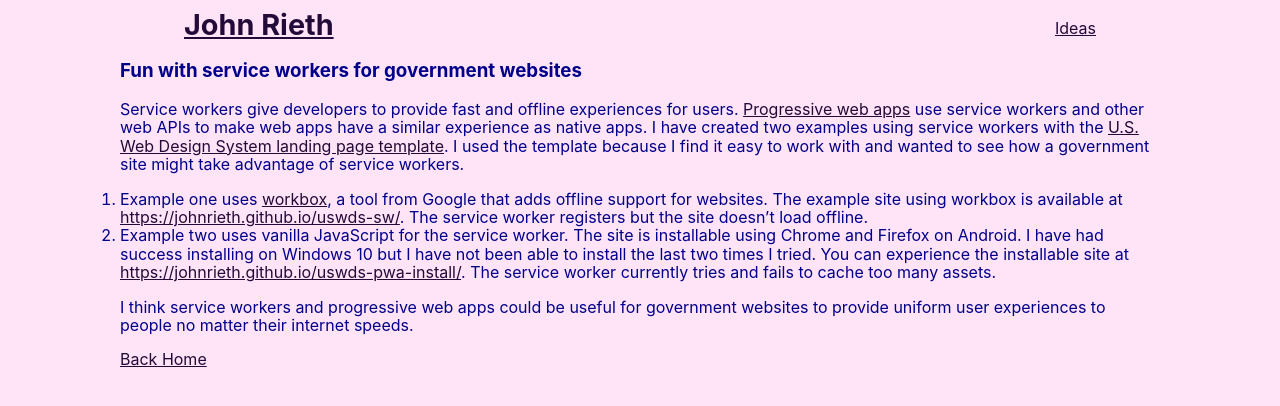
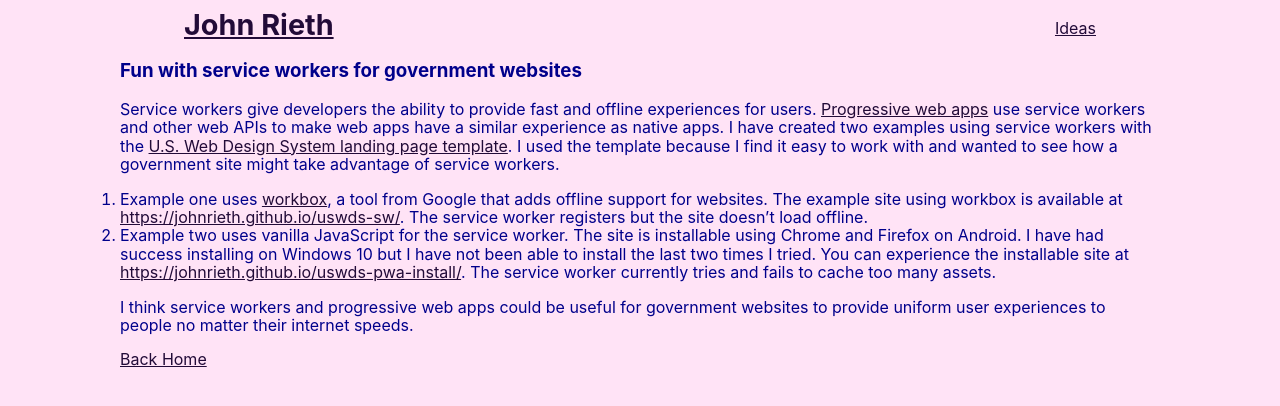
Before and after one commit to johnrieth-zz/johnrieth.github.io, a Jekyll site: the page built from _posts/2018-05-15-fun-with-service-workers-for-government.md, in a window 1280 px wide. Shown: the top 406 px of the page. Built offline with Jekyll 4.4.1, drawn with Linux system fonts in a browser that asks for light colours; a script that is not in the unit is left out.

Commit message:
spelling stuff

```diff
--- a/_layouts/home.html
+++ b/_layouts/home.html
@@ -2,7 +2,6 @@
 layout: default
 ---
 <div >
-    <h2>The design of this site is going to change a lot </h2>
 
     {{ content }}
 
--- a/_posts/2018-05-15-fun-with-service-workers-for-government.md
+++ b/_posts/2018-05-15-fun-with-service-workers-for-government.md
@@ -3,7 +3,7 @@ layout: post
 title: Fun with service workers for government websites
 categories: design service-workers
 ---
-Service workers give developers to provide fast and offline experiences for users. [Progressive web apps](https://developer.mozilla.org/en-US/Apps/Progressive) use service workers and other web APIs to make web apps have a similar experience as native apps. I have created two examples using service workers with the [U.S. Web Design System landing page template](https://designsystem.digital.gov/page-templates/landing/). I used the template because I find it easy to work with and wanted to see how a government site might take advantage of service workers.
+Service workers give developers the ability to provide fast and offline experiences for users. [Progressive web apps](https://developer.mozilla.org/en-US/Apps/Progressive) use service workers and other web APIs to make web apps have a similar experience as native apps. I have created two examples using service workers with the [U.S. Web Design System landing page template](https://designsystem.digital.gov/page-templates/landing/). I used the template because I find it easy to work with and wanted to see how a government site might take advantage of service workers.
 
 1. Example one uses [workbox](https://developers.google.com/web/tools/workbox/), a tool from Google that adds offline support for websites. The example site using workbox is available at <https://johnrieth.github.io/uswds-sw/>. The service worker registers but the site doesn't load offline.
 2. Example two uses vanilla JavaScript for the service worker. The site is installable using Chrome and Firefox on Android. I have had success installing on Windows 10 but I have not been able to install the last two times I tried. You can experience the installable site at <https://johnrieth.github.io/uswds-pwa-install/>. The service worker currently tries and fails to cache too many assets.
```
